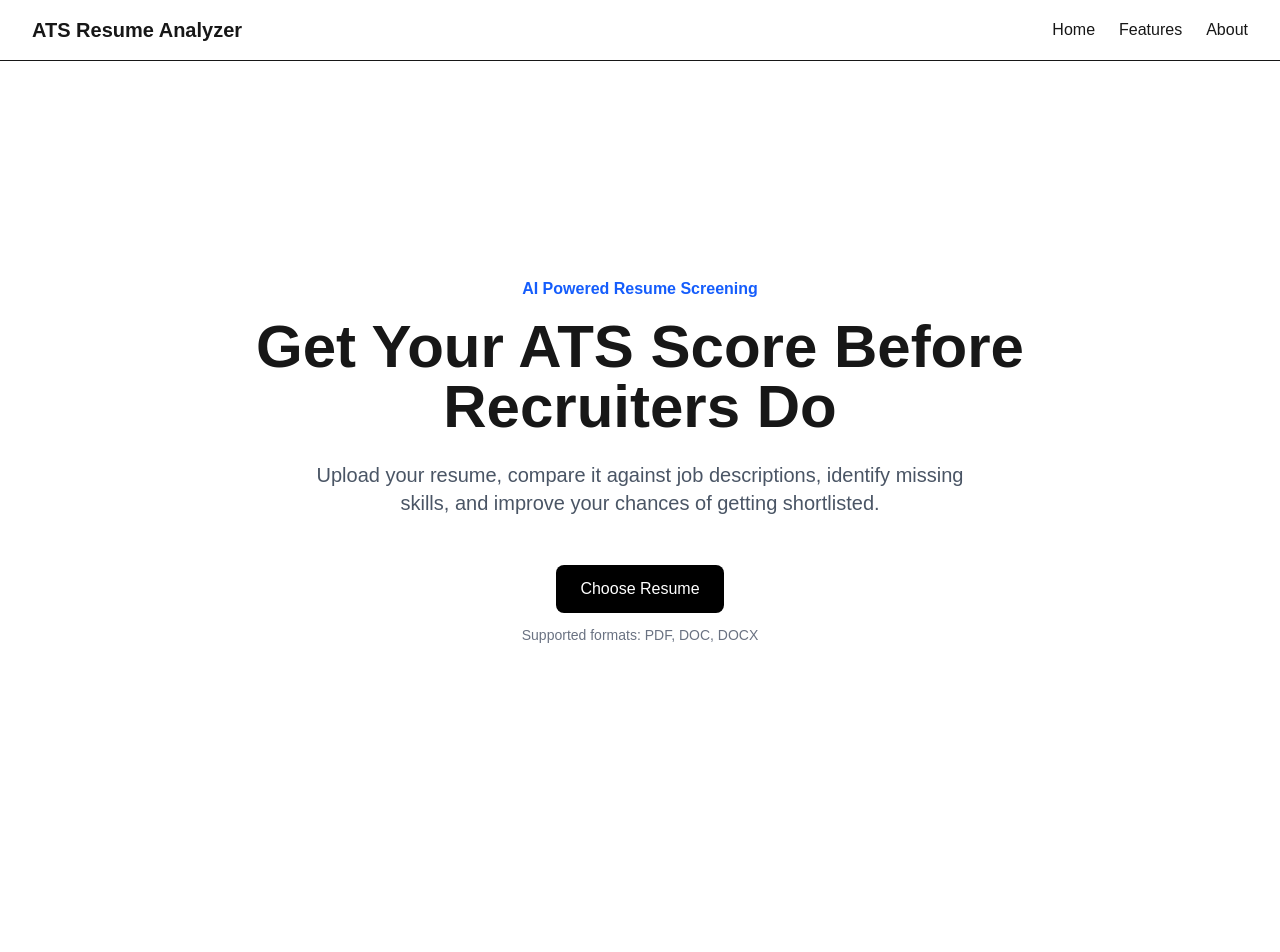
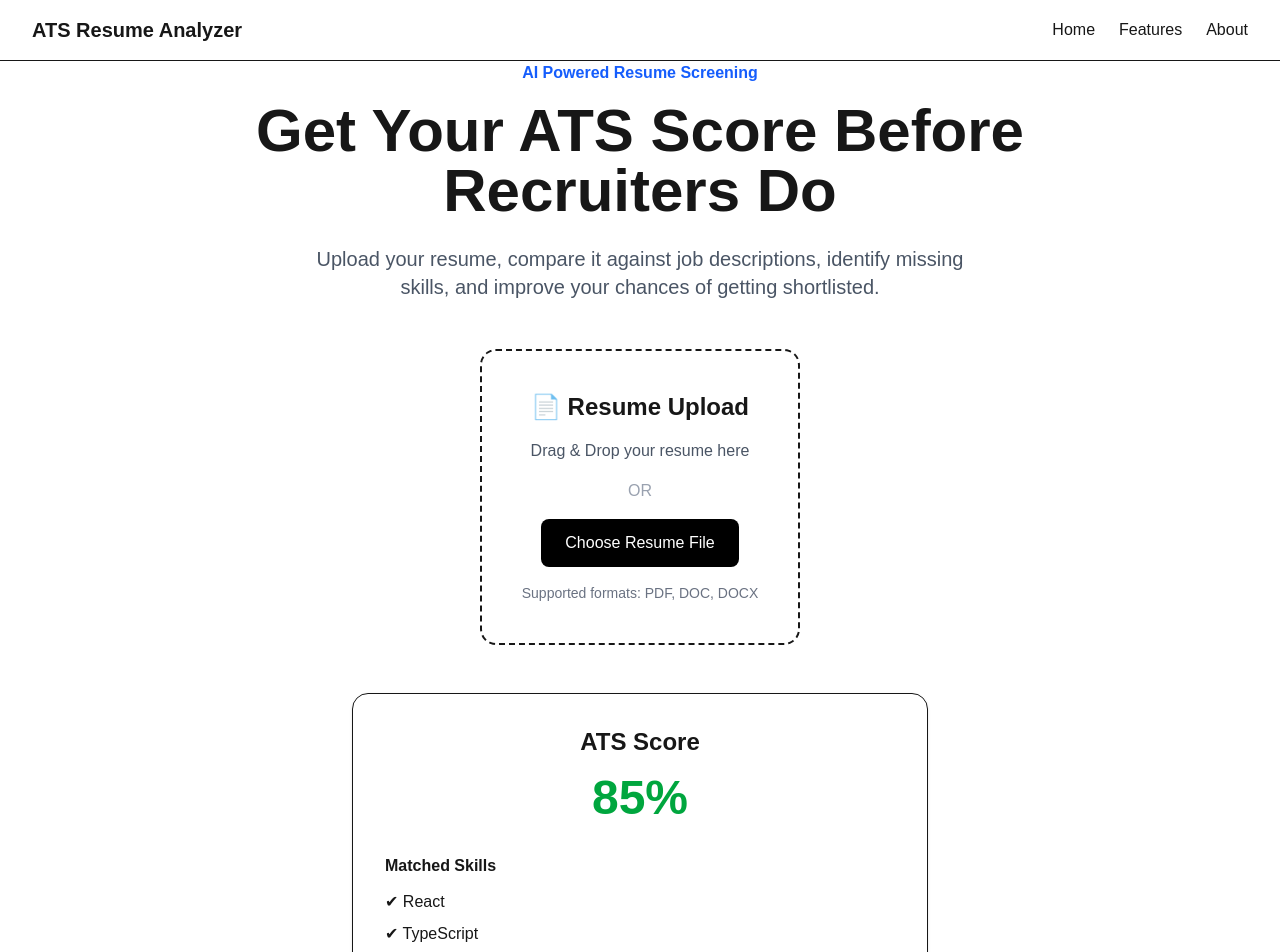
Before and after one commit to YashSrivastava1708/ATS-Resume-Analyzer, a Next.js app in the folder frontend/: page / in a window 1280 px wide. Shown: the top 952 px of the page. Before the commit the page ends 861 px from the top, so only its background shows below. Built offline with nearby package versions, Linux system fonts and the light colour scheme.

Commit message:
Add ATS score preview card

```diff
--- a/frontend/src/app/page.tsx
+++ b/frontend/src/app/page.tsx
@@ -18,7 +18,7 @@ export default function Home() {
     </main>
   );
 }*/
-
+import ATSScoreCard from "../components/ui/ATSScoreCard";
 import ResumeUpload from "../components/ui/ResumeUpload";
 
 import Navbar from "../components/layout/Navbar";
@@ -54,7 +54,7 @@ export default function Home() {
     </button>
   </div> */}
   <ResumeUpload />
-
+      <ATSScoreCard/>
 
 </main>
     </>
--- /dev/null
+++ b/frontend/src/components/ui/ATSScoreCard.tsx
@@ -0,0 +1,28 @@
+export default function ATSScoreCard() {
+  return (
+    <div className="mt-12 w-full max-w-xl border rounded-2xl p-8 shadow-sm">
+
+      <h2 className="text-2xl font-bold text-center">
+        ATS Score
+      </h2>
+
+      <p className="text-center text-5xl font-bold text-green-600 mt-4">
+        85%
+      </p>
+
+      <div className="mt-8">
+        <h3 className="font-semibold mb-3">
+          Matched Skills
+        </h3>
+
+        <ul className="space-y-2">
+          <li>✔ React</li>
+          <li>✔ TypeScript</li>
+          <li>✔ Next.js</li>
+          <li>✔ Tailwind CSS</li>
+        </ul>
+      </div>
+
+    </div>
+  );
+}
--- a/frontend/src/components/ui/ResumeUpload.tsx
+++ b/frontend/src/components/ui/ResumeUpload.tsx
@@ -5,7 +5,7 @@ import { useState } from "react";
 export default function ResumeUpload() {
   const [fileName, setFileName] = useState("");
 
-  return (
+ /* return (
     <div className="mt-12 flex flex-col items-center">
 
       <label
@@ -40,5 +40,59 @@ export default function ResumeUpload() {
       )}
 
     </div>
-  );
+  );*/
+
+
+  return (
+  <div className="mt-12 flex flex-col items-center">
+
+    <div className="w-full max-w-xl border-2 border-dashed rounded-2xl p-10 text-center">
+
+      <h2 className="text-2xl font-semibold mb-4">
+        📄 Resume Upload
+      </h2>
+
+      <p className="text-gray-600">
+        Drag & Drop your resume here
+      </p>
+
+      <p className="my-4 text-gray-400">
+        OR
+      </p>
+
+      <label
+        htmlFor="resume"
+        className="cursor-pointer inline-block px-6 py-3 bg-black text-white rounded-lg"
+      >
+        Choose Resume File
+      </label>
+
+      <input
+        id="resume"
+        type="file"
+        accept=".pdf,.doc,.docx"
+        className="hidden"
+        onChange={(e) => {
+          const file = e.target.files?.[0];
+
+          if (file) {
+            setFileName(file.name);
+          }
+        }}
+      />
+
+      <p className="mt-4 text-sm text-gray-500">
+        Supported formats: PDF, DOC, DOCX
+      </p>
+
+      {fileName && (
+        <p className="mt-4 text-green-600 font-medium">
+          ✔ {fileName} selected
+        </p>
+      )}
+
+    </div>
+
+  </div>
+);
 }
```
